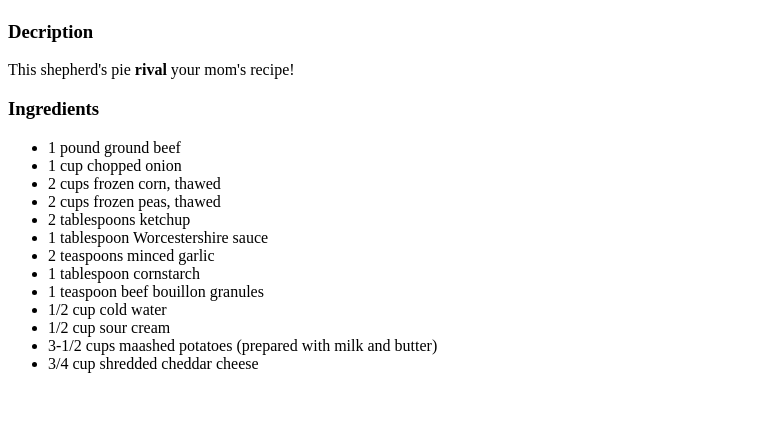
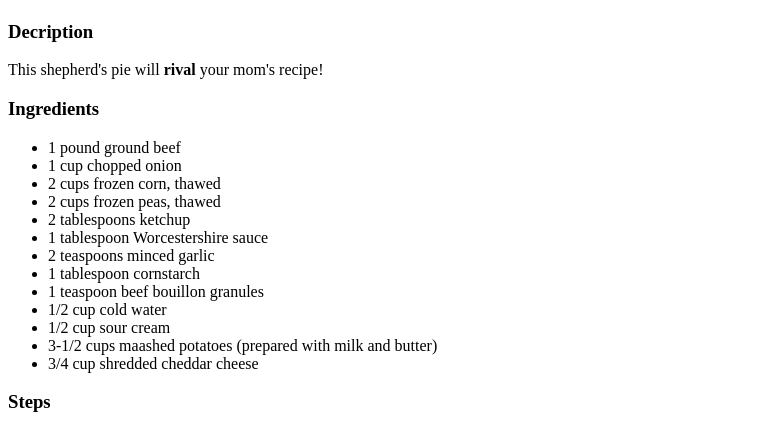
Before and after one commit to Genslei/odin-recipes, a plain HTML site: page recipes/shepherds-pie.html in a window 1280 px wide. Shown: the part 778-1207 px from the top of the page, without its empty margins (0-759 px from the left). Before the commit the page ends 1167 px from the top, so only its background shows below. Drawn offline with Linux system fonts and the light colour scheme.

Commit message:
Fix spelling error on shepherd's pie description paragraph

```diff
--- a/recipes/shepherds-pie.html
+++ b/recipes/shepherds-pie.html
@@ -8,7 +8,7 @@
         <h1>Skillet Shepherd's Pie</h1>
         <img src="./images/shepherds-pie.jpg" alt="shepherd's pie image">
         <h3>Decription</h3>
-        <p>This shepherd's pie <strong>rival</strong> your mom's recipe!</p>
+        <p>This shepherd's pie will <strong>rival</strong> your mom's recipe!</p>
         <h3>Ingredients</h3>
         <ul>
             <li>1 pound ground beef</li>
@@ -25,5 +25,6 @@
             <li>3-1/2 cups maashed potatoes (prepared with milk and butter)</li>
             <li>3/4 cup shredded cheddar cheese</li>
         </ul>
+        <h3>Steps</h3>
     </body>
 </html>
```
